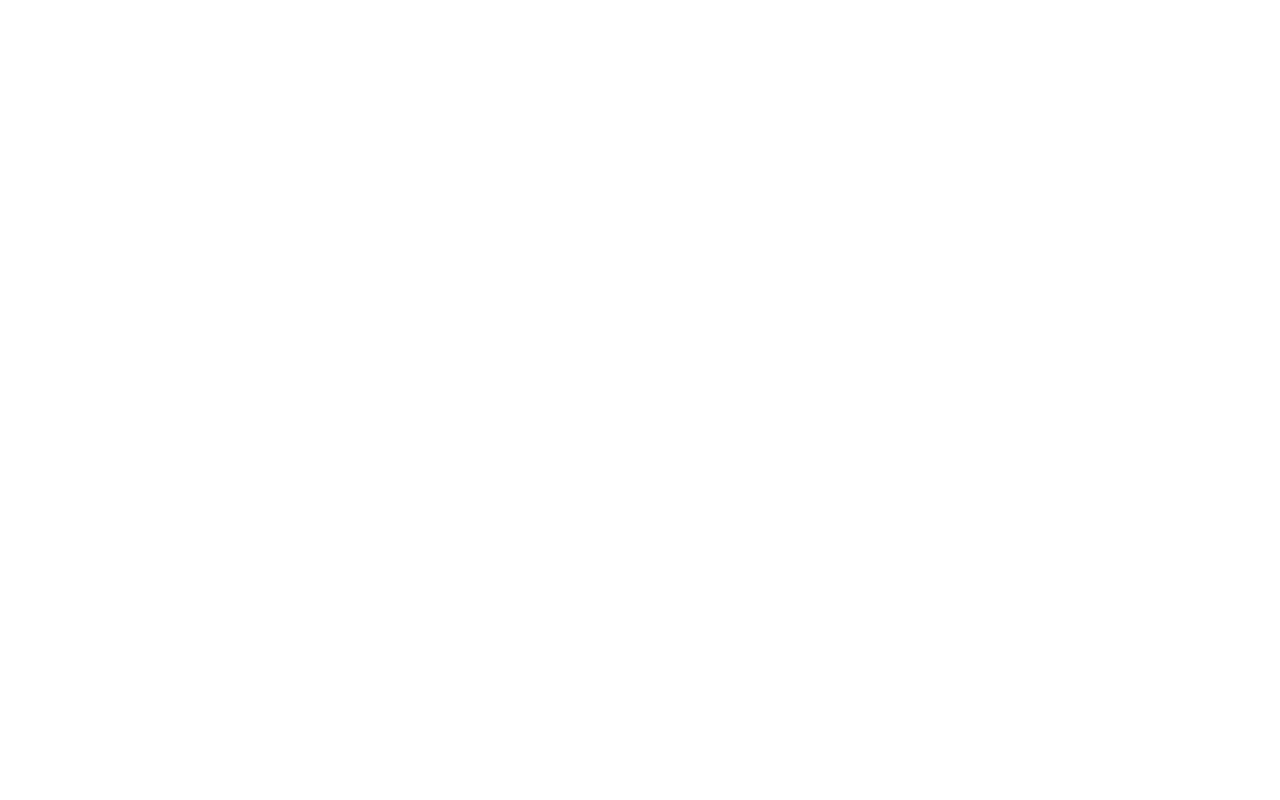
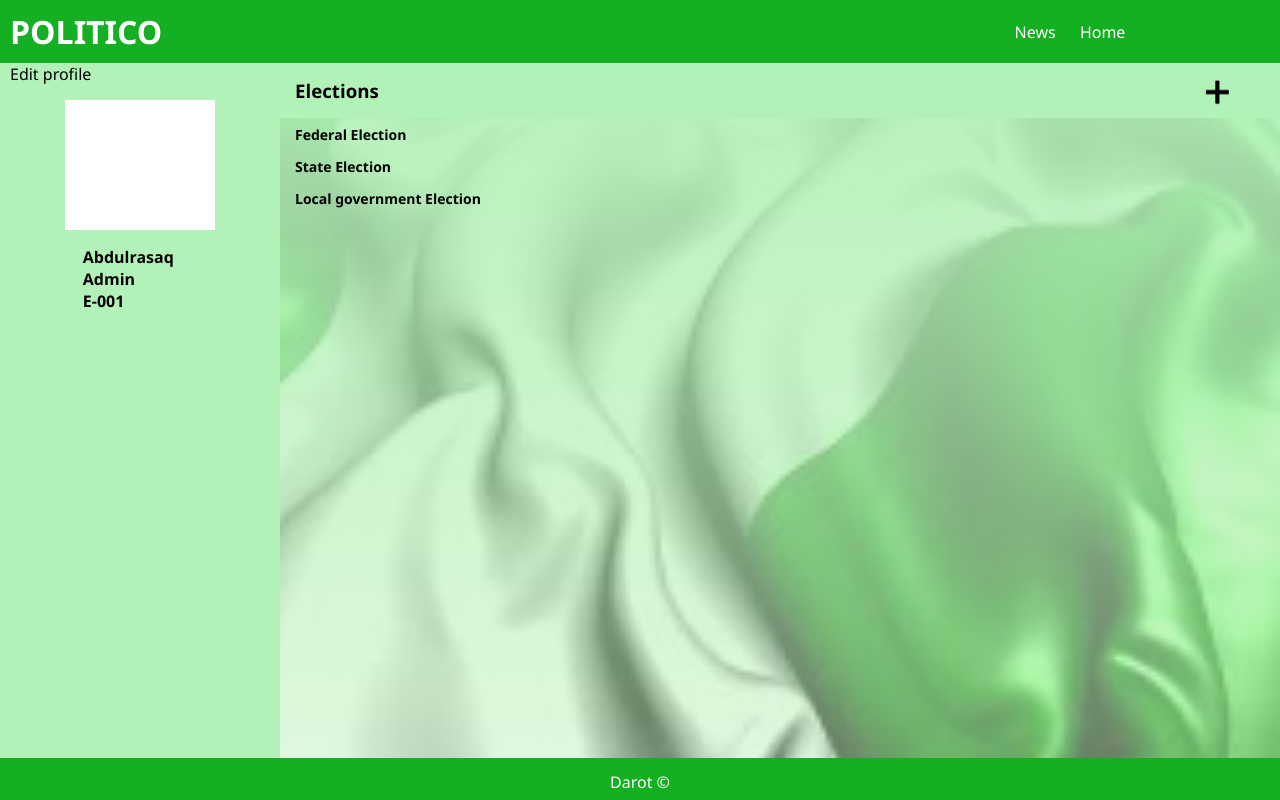
Before and after one commit to darothub/Politico, a plain HTML site: page UI/profile.html in a window 1280 px wide. Drawn offline with Linux system fonts and the light colour scheme.

Commit message:
profile page

```diff
--- a/UI/css/index.css
+++ b/UI/css/index.css
@@ -5,6 +5,7 @@
 html, body{
     font-family: 'Segoe UI', Tahoma, Geneva, Verdana, sans-serif;
     height: 100%;
+    overflow-x: hidden;
 
 }
 a, ul, li{
--- a/UI/css/login.css
+++ b/UI/css/login.css
@@ -5,6 +5,7 @@
 html, body{
     font-family: 'Segoe UI', Tahoma, Geneva, Verdana, sans-serif;
     height: 100%;
+    overflow-x: hidden;
 
 }
 a, ul, li{
--- a/UI/css/profile.css
+++ b/UI/css/profile.css
@@ -0,0 +1,321 @@
+*{
+    margin:0;
+    padding: 0
+}
+html, body{
+    font-family: 'Segoe UI', Tahoma, Geneva, Verdana, sans-serif;
+    height: 100%;
+    width: 100%;
+    overflow-x: hidden;
+
+}
+a, ul, li{
+    text-decoration: none;
+    list-style-type: none;
+}
+
+.wrapper{
+    min-height: 100vh;
+    display: grid;
+    grid-template-areas:
+    "nav"
+    "content"
+    "footer"
+
+    ;
+    grid-template-columns: 1fr;
+    grid-template-rows:1fr auto;
+    background: linear-gradient(#B2F2B8, rgba(199, 241, 193, 0.5)), url("../images/nigflag.jpg");
+    background-size: cover;
+    background-repeat:no-repeat;
+    background-position: center;
+}
+.content-container{
+    grid-area: content;
+    width: 100%;
+    height: 100%;
+    display: grid;
+    grid-template-areas:
+    "activity activity"
+    "cont cont"
+
+    ;
+    grid-template-columns: 1fr;
+    grid-template-rows:auto;
+
+
+}
+nav{
+    grid-area: nav;
+    background-color: #14AF22;
+    width: 100%;
+    height: 100%;
+    text-align: center;
+
+}
+
+nav>h1{
+    text-transform: uppercase;
+    margin: 10px;
+    font-size: 32px;
+    color: white;
+    float: left;
+}
+.nav-list-container{
+    width: 100%;
+    height:60px;
+
+}
+.nav-list-container ul li{
+    display: inline-block;
+    line-height: 4em;
+    margin-left: 20px;
+}
+.nav-list-container a{
+    color: white;
+}
+
+
+.content{
+    grid-area: cont;
+    height:auto;
+    text-align: justify;
+    margin-top: 0px;
+
+
+}
+
+#content-header{
+    width: 100%;
+    background-color: #14AF22;
+    padding: 15px;
+    box-sizing: border-box;
+    color: #fff;
+}
+#content-list{
+    width: 100%;
+    height:auto;
+}
+
+#content-list li{
+    width: 100%;
+    padding: 5px;
+    box-sizing: border-box;
+
+}
+
+#content-list li a{
+   margin-left: 10px;
+   color: #000;
+   font-weight: bold;
+   font-size:14px;
+}
+#plus-sign-container{
+    float: right;
+    margin-right: 30px;
+    margin-top: -32px;
+    height: 30px;
+    width: 120px;
+    padding: 5px;
+}
+#plus-sign-container a{
+    display: block;
+    cursor: pointer;
+}
+#plus-sign-container p{
+    display: none;
+    position: relative;
+    right:0px;
+    top: -10px;
+    background-color: #B2F2B8;
+    font-size: 13px;
+    color:#000;
+
+}
+
+#plus-sign-container:hover p{
+    display: block;
+}
+#plus-sign-container img{
+    float:right;
+    width: 25px;
+
+}
+#profile-avatar{
+    width: 150px;
+    height: 130px;
+    background-color: white;
+    margin: 15px auto;
+}
+
+#profile-details{
+    width: auto;
+    height: auto;
+    padding: 10px;
+    font-size: 16px;
+    font-weight: bold;
+    margin: -9px auto;
+
+
+}
+
+#profile-details ul{
+    width:auto;
+    height: auto;
+    display: inline-block;
+    margin-left:28%;
+
+}
+
+#edit-profile{
+    margin-left: 10px;
+    cursor: pointer;
+}
+#edit-profile a{
+    color:#000;
+    display: block;
+}
+.activities-container{
+    grid-area: activity;
+    width: 100%;
+    height: auto;
+    background-color: #B2F2B8;
+    margin: 0px auto;
+    padding-bottom: 20px;
+
+}
+
+
+
+footer{
+    grid-area: footer;
+    margin-top: 100px;
+    margin-bottom: 0px;
+    height: 50px;
+    color: white;
+    line-height: 2em;
+    text-align: center;
+    background-color: #14AF22;
+}
+
+
+@media only screen and (min-width:768px){
+    .wrapper{
+        min-height:100%;
+        display: grid;
+        grid-template-columns: 100%;
+        grid-template-rows: auto 1fr auto;
+        grid-template-areas:
+          "nav nav nav"
+          "content content content"
+          "footer footer footer";
+    }
+
+    nav{
+        grid-area: nav;
+
+    }
+    nav>h1{
+        float: left;
+    }
+    nav>.nav-list-container{
+        float:right;
+        width: 50%;
+        margin-right: -50px;
+    }
+    .content-container{
+        grid-area: content;
+    }
+    .content-container{
+        display: grid;
+        grid-template-columns: 1fr, 2fr;
+        grid-template-rows:auto;
+        grid-template-areas:
+        "activity cont cont"
+        "activity cont cont"
+        ;
+ }
+
+    .content{
+        grid-area: cont;
+        width: 500px;
+        height:100%;
+   }
+   #content-header{
+       background-color: #B2F2B8;
+       color:#000;
+   }
+    .activities-container{
+
+        height: 100%;
+    }
+    #activities{
+        margin-left: 0px;
+        height: 200px;
+    }
+    #profile-details-left{
+        margin-left: 50px;
+    }
+
+    footer{
+        margin-top: 0px;
+        height: 20px;
+        padding: 1rem;
+        line-height: 2em;
+        grid-area: footer;
+        color: #fff;
+        background-color: #14AF22;
+    }
+}
+@media only screen and (min-width:1024px){
+    .wrapper{
+        min-height:100%;
+        display: grid;
+        grid-template-columns: 100%;
+        grid-template-rows: auto 1fr auto;
+        grid-template-areas:
+          "nav nav nav"
+          "content content content"
+          "footer footer footer";
+    }
+
+    nav{
+        grid-area: nav;
+
+    }
+    nav>.nav-list-container{
+        float:right;
+        width: 50%;
+        margin-right: -100px;
+    }
+    .content-container{
+        grid-area: content;
+    }
+    .content-container{
+        grid-template-areas:
+        "activity activity cont"
+        "activity activity cont"
+        ;
+        grid-template-columns: 1fr, 2fr 1fr;
+        grid-template-rows:1fr;
+
+    }
+
+    .content{
+        grid-area: cont;
+        height:100%;
+        width: 1000px;
+
+    }
+
+
+    footer{
+        margin-top: 0px;
+        height: 10px;
+        padding: 1rem;
+        line-height: 1em;
+        grid-area: footer;
+        color: #fff;
+        background-color: #14AF22;
+    }
+}
--- a/UI/profile.html
+++ b/UI/profile.html
@@ -0,0 +1,72 @@
+<!DOCTYPE html>
+<html lang="en">
+<head>
+    <meta charset="UTF-8">
+    <meta name="viewport" content="width=device-width, initial-scale=1.0">
+    <meta http-equiv="X-UA-Compatible" content="ie=edge">
+    <title>Home|Politico</title>
+    <link rel="stylesheet" href="css/profile.css">
+</head>
+<body>
+    <section class="wrapper">
+        <nav>
+            <h1>Politico</h1>
+            <div class="nav-list-container">
+
+                <ul>
+                    <li><a href="#">News</a></li>
+                    <li><a href="#">Home</a></li>
+                </ul>
+            </div>
+
+        </nav>
+        <section class="content-container">
+            <div class="content">
+
+                <div id="content-header">
+                    <h3>Elections</h3>
+                    <div id="plus-sign-container">
+                        <a href="#"><img src="images/plus-sign.gif"></a>
+                        <p>create an election</p>
+                    </div>
+                </div>
+                <ul id="content-list">
+                    <li><a href="#">Federal Election</a></li>
+                    <li><a href="#">State Election</a></li>
+                    <li><a href="#">Local government Election</a></li>
+                </ul>
+
+
+            </div>
+            <div class="activities-container">
+                <div id="activities" >
+                    <div id="edit-profile">
+                        <a href="#">Edit profile</a>
+                    </div>
+                    <div id="profile-avatar">
+                            <img src="">
+                    </div>
+                    <div id="profile-details">
+                        <ul>
+                            <li>Abdulrasaq</li>
+                            <li>Admin</li>
+                            <li>E-001</li>
+                        </ul>
+                    </div>
+
+                </div>
+
+            </div>
+
+        </section>
+        <footer>
+            <div class="footer-wrapper">
+                Darot &copy;
+            </div>
+
+        </footer>
+    </section>
+
+
+</body>
+</html>
```
Also changed, not shown: UI/images/plus-sign.gif (added).
